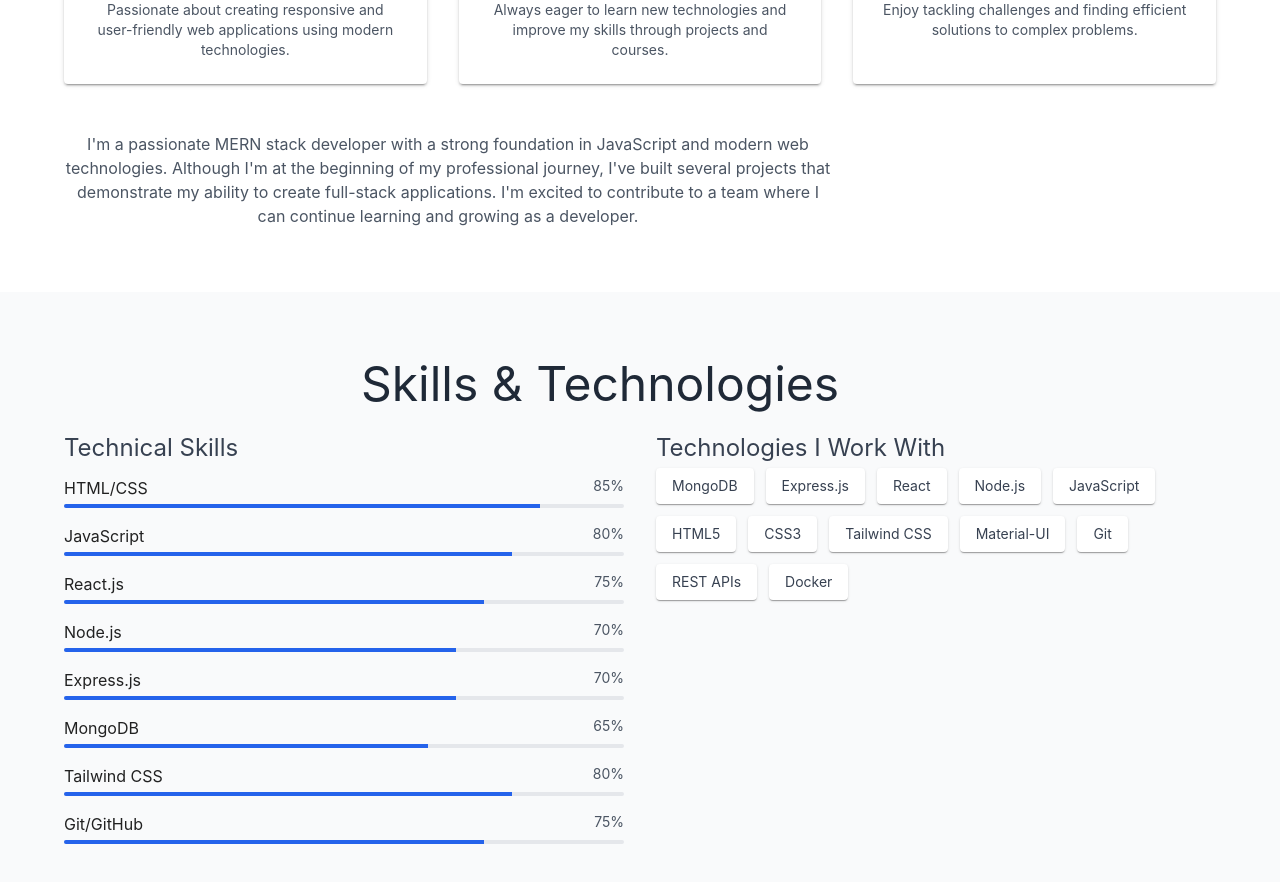
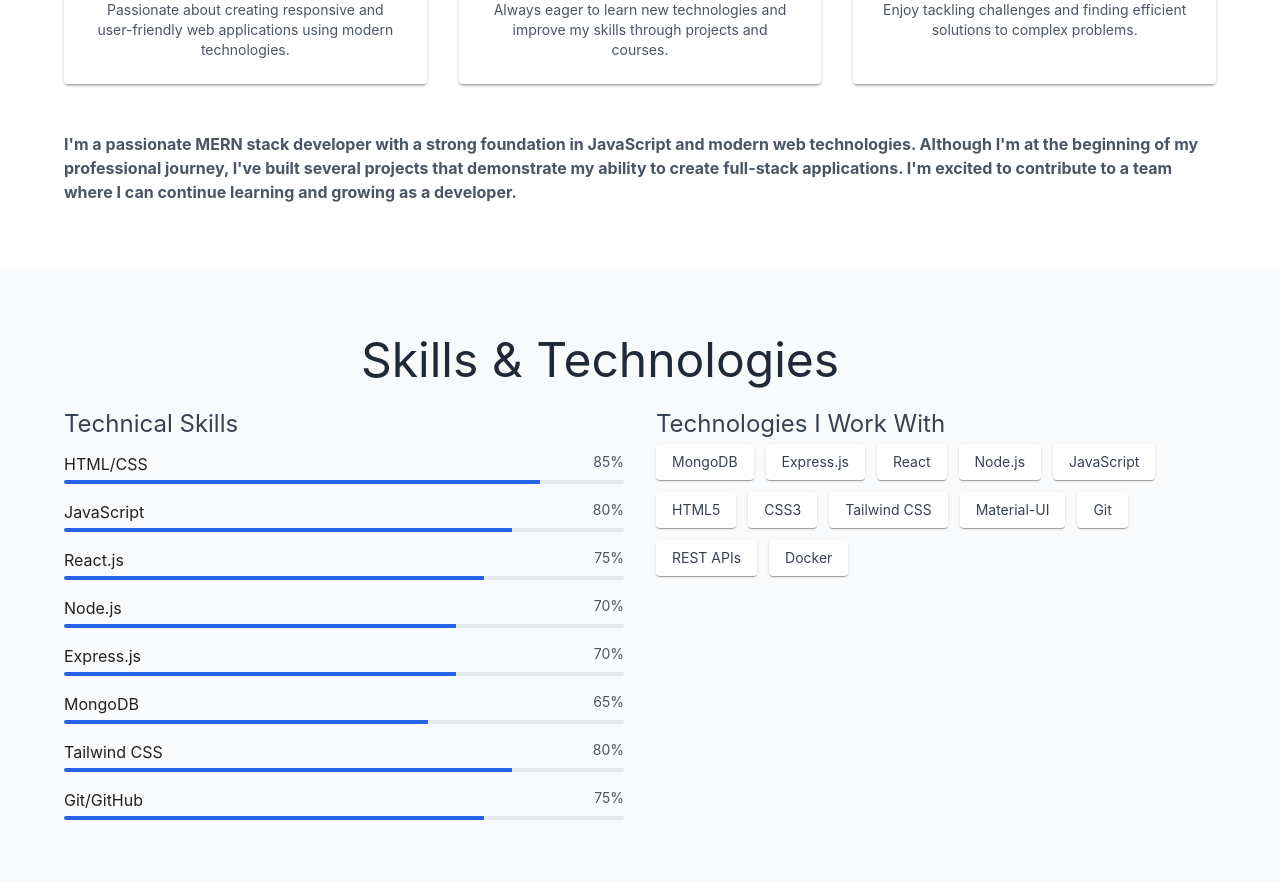
Before and after one commit to ABBASALI1001/Portfolio_Frontend, a React (Vite) app: page / in a window 1280 px wide. Shown: the part 1080-1962 px from the top of the page. Built offline with nearby package versions, Linux system fonts and the light colour scheme.

Commit message:
Update About.jsx
update the ui section

```diff
--- a/src/components/About.jsx
+++ b/src/components/About.jsx
@@ -57,10 +57,10 @@ const About = () => {
           </Paper>
         </Box>
 
-        <Box className="mt-12 text-center">
+        <Box className="mt-12 ">
           <Typography
-            variant="body1"
-            className="text-gray-600 max-w-3xl mx-auto"
+            variant="h7"
+            className="text-gray-600 max-w-3xl mx-auto font-bold"
           >
             I'm a passionate MERN stack developer with a strong foundation in
             JavaScript and modern web technologies. Although I'm at the
```
